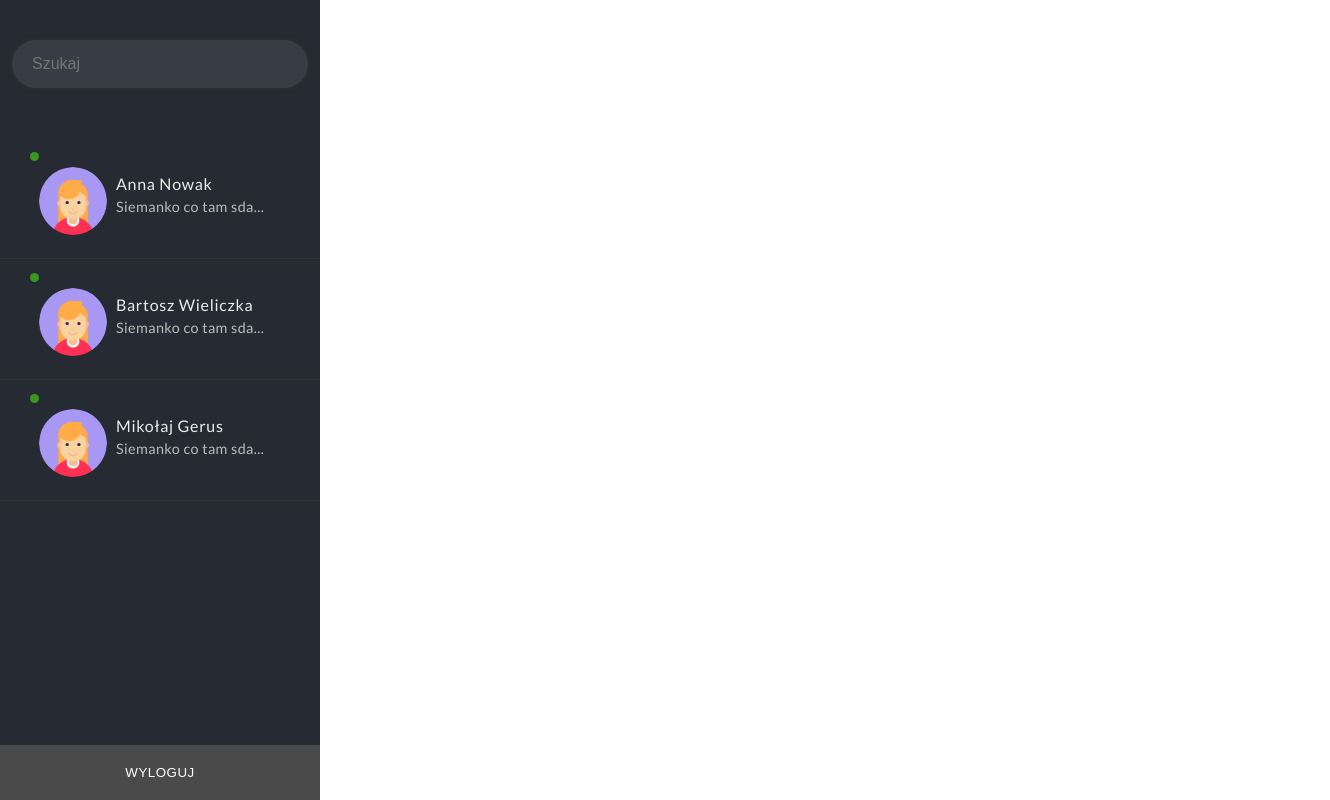
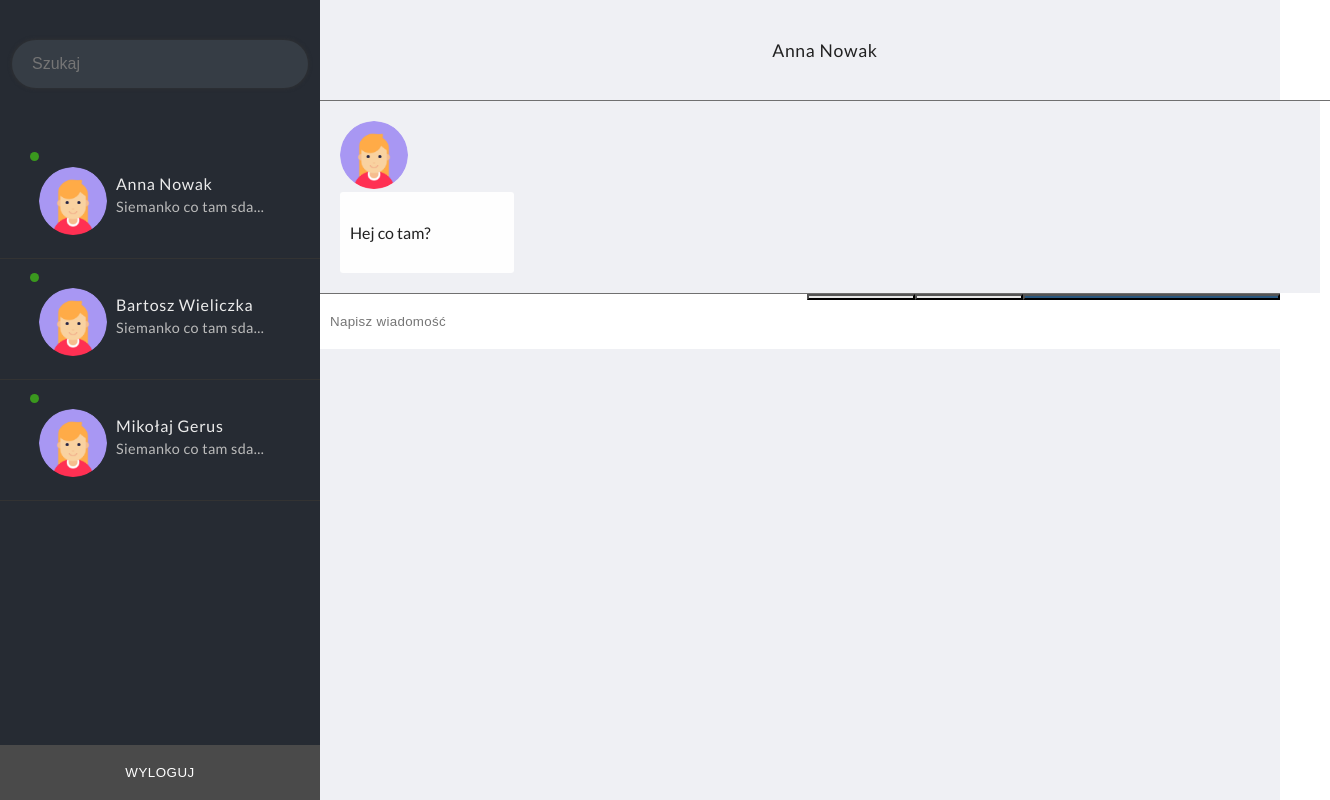
Before and after one commit to rafi9898/Messenger-App, a React (Create React App) app: page /dashboard in a window 1280 px wide. Shown: the whole page, 1330 px wide, since content can reach past the window. Built offline with nearby package versions, Linux system fonts and the light colour scheme.

Commit message:
Added message box for dashboard section

```diff
--- /dev/null
+++ b/src/components/Chat/ChatBox/ChatBox.tsx
@@ -0,0 +1,24 @@
+import React from "react";
+import Search from "../../Chat/SearchBox/Search";
+import MessageBox from "../MessageBox/MessageBox";
+import {
+  StyledWrapper,
+  StyledSearchBox,
+  StyledMessageBox
+} from "./StyledChatBox";
+
+const ChatBox = () => {
+  return (
+    <StyledWrapper>
+      <StyledSearchBox>
+        <Search />
+      </StyledSearchBox>
+
+      <StyledMessageBox>
+        <MessageBox />
+      </StyledMessageBox>
+    </StyledWrapper>
+  );
+};
+
+export default ChatBox;
--- /dev/null
+++ b/src/components/Chat/ChatBox/StyledChatBox.ts
@@ -0,0 +1,16 @@
+import styled from "styled-components";
+
+export const StyledWrapper = styled.div`
+  width: 100%;
+  display: flex;
+`;
+
+export const StyledSearchBox = styled.div`
+  width: 25vw;
+  height: 100vh;
+`;
+
+export const StyledMessageBox = styled.div`
+  width: 75vw;
+  height: 100vh;
+`;
--- /dev/null
+++ b/src/components/Chat/MessageBox/MessageBox.tsx
@@ -0,0 +1,51 @@
+import React from "react";
+import {
+  StyledWrapper,
+  StyledContainer,
+  StyledHeaderMessage,
+  StyledHeaderTitle,
+  StyledMessageContainer,
+  StyledMessageBox,
+  StyledAvatarBox,
+  StyledMessageAvatar,
+  StyledContentBox,
+  StyledMessage,
+  StyledEnterMessageBox,
+  StyledEnterMessage,
+  StyledConfigBtn,
+  StyledSendBtn
+} from "./StyledMessageBox";
+import MessageAvatar from "../../../assets/girl-avatar.png";
+
+const MessageBox = () => {
+  return (
+    <StyledWrapper>
+      <StyledContainer>
+        <StyledHeaderMessage>
+          <StyledHeaderTitle>Anna Nowak</StyledHeaderTitle>
+        </StyledHeaderMessage>
+
+        <StyledMessageContainer>
+          <StyledMessageBox>
+            <StyledAvatarBox>
+              <StyledMessageAvatar src={MessageAvatar} alt="message avatar" />
+
+              <StyledContentBox>
+                <StyledMessage>Hej co tam?</StyledMessage>
+              </StyledContentBox>
+            </StyledAvatarBox>
+          </StyledMessageBox>
+        </StyledMessageContainer>
+
+        <StyledEnterMessageBox>
+          <StyledEnterMessage type="text" placeholder="Napisz wiadomość" />
+          <StyledConfigBtn />
+          <StyledConfigBtn />
+          <StyledSendBtn />
+        </StyledEnterMessageBox>
+      </StyledContainer>
+    </StyledWrapper>
+  );
+};
+
+export default MessageBox;
--- /dev/null
+++ b/src/components/Chat/MessageBox/StyledMessageBox.ts
@@ -0,0 +1,99 @@
+import styled from "styled-components";
+
+export const StyledWrapper = styled.div`
+  width: 100%;
+  height: 100%;
+  max-height: 100%;
+  background: #eff0f4;
+`;
+
+export const StyledContainer = styled.div`
+  display: flex;
+  justify-content: center;
+  flex-direction: column;
+`;
+
+export const StyledHeaderMessage = styled.div`
+  width: 100%;
+  padding: 25px;
+  text-align: center;
+  border-bottom: 1px solid #707070;
+`;
+
+export const StyledHeaderTitle = styled.h2`
+  font-size: 1.1rem;
+  color: #212121;
+  font-weight: 500;
+  letter-spacing: 0.7px;
+`;
+
+export const StyledMessageContainer = styled.div`
+  width: 100%;
+  height: auto;
+  background: #eff0f4;
+  padding: 20px 20px;
+`;
+
+export const StyledMessageBox = styled.div`
+  width: 100%;
+  display: flex;
+  justify-content: flex-start;
+`;
+
+export const StyledAvatarBox = styled.div`
+  width: 20%;
+`;
+
+export const StyledMessageAvatar = styled.img`
+  width: 68px;
+  height: 68px;
+  border-radius: 90px;
+  justify-content: flex-start;
+`;
+
+export const StyledContentBox = styled.div`
+  width: 80%;
+  padding: 15px 10px;
+  background: #fefefe;
+  border-radius: 3px;
+  box-shadow: 0px 0px #000000;
+`;
+
+export const StyledMessage = styled.p`
+  font-size: 1rem;
+  color: #212121;
+`;
+
+export const StyledEnterMessageBox = styled.div`
+  width: 100%;
+  background: #ffffff;
+  border-top: 1px solid #707070;
+  display: flex;
+`;
+
+export const StyledEnterMessage = styled.input`
+  width: 55%;
+  color: #292727;
+  padding: 20px 10px;
+  letter-spacing: 0.3px;
+  background: #ffffff;
+  height: 100%;
+  outline: none;
+  border: none;
+`;
+
+export const StyledConfigBtn = styled.button`
+  width: 12.5%;
+  height: 100%;
+  background: #e8e8e8;
+  cursor: pointer;
+`;
+
+export const StyledSendBtn = styled.button`
+  width: 30%;
+  height: 100%;
+  background: #2a5880;
+  color: #ebebeb;
+  font-weight: bold;
+  text-transform: uppercase;
+`;
--- a/src/components/pages/Chat/Chat.tsx
+++ b/src/components/pages/Chat/Chat.tsx
@@ -1,13 +1,11 @@
 import React from "react";
-import Search from "../../Chat/SearchBox/Search";
-import { StyledWrapper, StyledSearchBox } from "./StyledChat";
+import ChatBox from "../../Chat/ChatBox/ChatBox";
+import { StyledWrapper } from "./StyledChat";
 
 const Chat = () => {
   return (
     <StyledWrapper>
-      <StyledSearchBox>
-        <Search />
-      </StyledSearchBox>
+      <ChatBox />
     </StyledWrapper>
   );
 };
```
